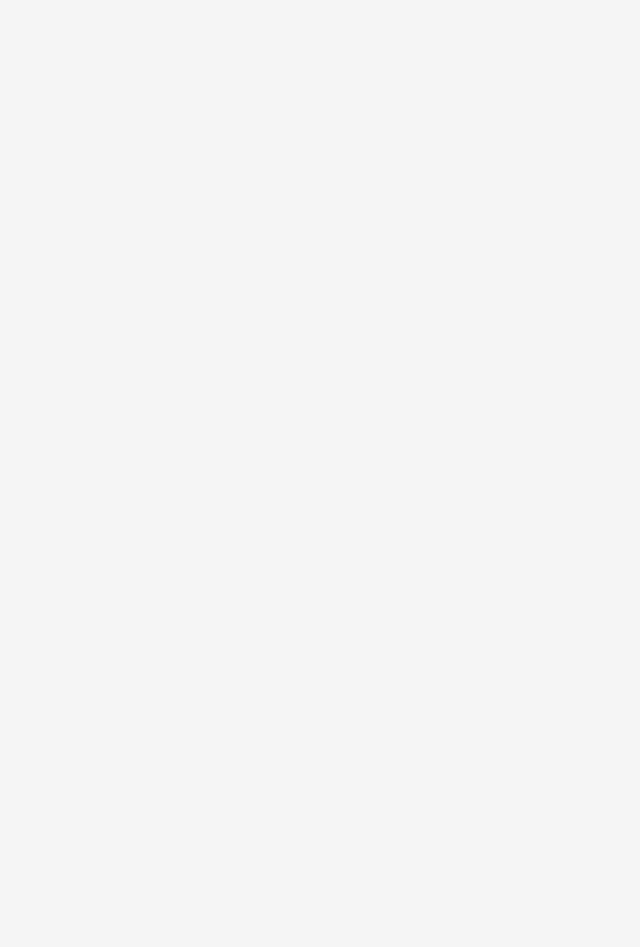
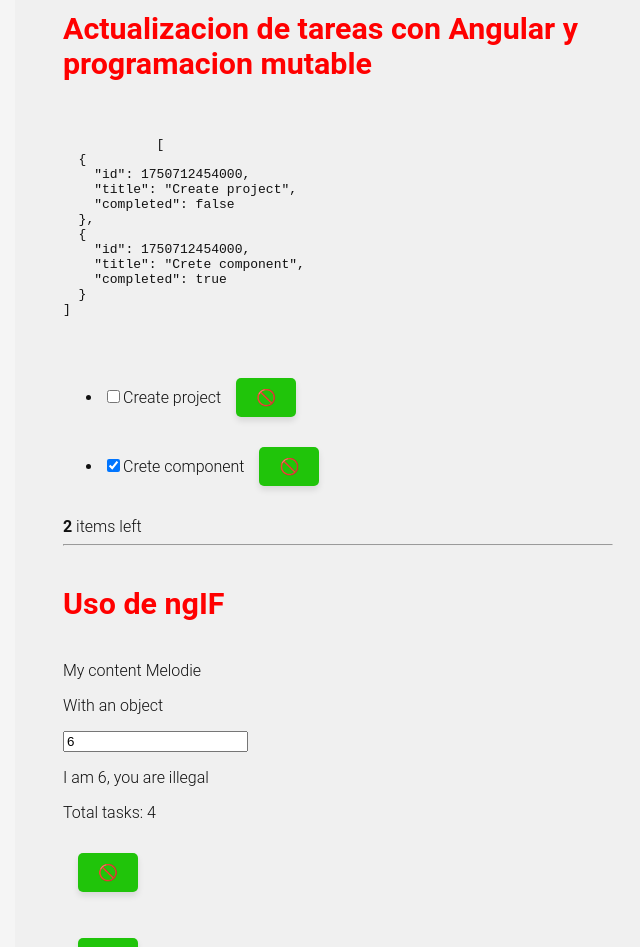
Before and after one commit to andresmr955/ANGULAR, an Angular app in the folder todoapp/: page /constru in a window 1280 px wide. Shown: the part 1720-2667 px from the top of the page, without its empty margins (302-942 px from the left). Before the commit the page ends 1719 px from the top, so only its background shows below. Built offline with nearby package versions, Linux system fonts and the light colour scheme.

Commit message:
learnign about ngIf, else, ngfor,[ngSwitch]

```diff
--- a/todoapp/src/app/pages/controlstructures/controlstructures.html
+++ b/todoapp/src/app/pages/controlstructures/controlstructures.html
@@ -11,6 +11,7 @@
 
     <h1>My Day</h1>
     <p>All my tasks in one place</p>
+
     <h4 class="title">List <strong>ngFor with change event</strong></h4>
     <input
     class="new-todo"
@@ -23,6 +24,7 @@
 
 
     <!-- This section should be hidden by default and shown when there are todos -->
+      <hr>
     <h4 class="title" >List <strong>ngFor with index and click</strong></h4>
     <ul class="todo-list">
         <li *ngFor="let task of tasks(); index as i">
@@ -35,7 +37,7 @@
 
         </li>
     </ul>
-
+     <hr>
     <h4 class="title" >Estructuración de Tareas en JavaScript: Uso de  <strong>Interfaces y Typing</strong></h4>
     <p>Creamos una carpeta al nivel de los componentes, y esta carpeta se llamara models, ahi inplementaremos los moldes de nuestras estructuras de datos.</p>
 
@@ -73,7 +75,7 @@
     (change)="changeHandlerInter($event)"
     />
     <ul class="todo-list">
-        <li *ngFor="let task of taskInterface(); index as i">
+        <li *ngFor="let task of tasksInterface(); index as i">
 
           <div class="view">
             <input class="toggle" type="checkbox" checked />
@@ -84,5 +86,57 @@
     </ul>
 
     <p>Despues se puede crear el metodo de agregar elementos o eliminar elementos de la lista</p>
+     <hr>
+     <h4 class="title" >Actualizacion de tareas con Angular y programacion mutable</h4>
 
+    <pre>
+        <code>
+            {{tasksInterface() | json}}
+        </code>
+    </pre>
+     <ul class="todo-list">
+        <li *ngFor="let task of tasksInterface(); index as i">
+
+          <div class="view">
+            <input class="toggle" type="checkbox" [checked]="task.completed" (change)="updateTask(i)" />
+            <label>{{task.title}}</label>
+            <button class="destroy" (click)="deleteTaskInter(i)"></button>
+          </div>
+        </li>
+    </ul>
+    <span class="todo-count"><strong>{{tasksInterface().length}}</strong> items left</span>
+ <hr>
+    <h4 class="title">Uso de ngIF</h4>
+
+    <div *ngIf="valor !== 1">
+      My content {{name()}}
+    </div>
+
+    <p>With an object</p>
+    <input type="number" [value]="person().age" (change)="changeAge($event)">
+
+    <div *ngIf="person().name === 'Andres' && person().age > 18 else noMayorEdad">
+      <p>I am {{ person().name }}</p>
+
+    </div>
+    <ng-template #noMayorEdad>
+      <p>I am {{person().age}}, you are illegal</p>
+    </ng-template>
+    <div *ngIf="tasks().length > 0; else noTask" >
+      <p>Total tasks: {{ tasks().length }}</p>
+      <p *ngFor="let task of tasks(); index as i">
+      <button class="destroy" (click)="deleteTask(i)"></button></p>
+    </div>
+    <ng-template #noTask>
+      <p>No hay tareas</p>
+    </ng-template>
+    <hr>
+   <h4 class="title">Pluralización y ngSwitch en Angular para manejo de condiciones múltiples</h4>
+   <input type="text" [value]="person().name" (change)="changeName($event)">
+   <div [ngSwitch]="person().name">
+      <p *ngSwitchCase="'Nicolas'">I am Nicolas</p>
+      <p *ngSwitchCase="'Andres'">I am Andres</p>
+      <p *ngSwitchCase="'Juan'">I am Juan</p>
+      <p *ngSwitchCase="'Camilo'">I am Camilo</p>
+   </div>
 </div>
--- a/todoapp/src/app/pages/controlstructures/controlstructures.ts
+++ b/todoapp/src/app/pages/controlstructures/controlstructures.ts
@@ -27,7 +27,7 @@ export class Controlstructures {
     ]
   );
 
-   taskInterface = signal<Task[]> ([
+   tasksInterface = signal<Task[]> ([
     {
       id: Date.now(),
       title: "Create project",
@@ -64,10 +64,55 @@ export class Controlstructures {
         title,
         completed: false,
       };
-      this.taskInterface.update((taskInterface) => [...taskInterface, newTask]);
+      this.tasksInterface.update((tasksInterface) => [...tasksInterface, newTask]);
     }
 
     deleteTaskInter(index: number){
-      this.taskInterface.update((taskInterface) => taskInterface.filter((task, position) => position !== index ));
+      this.tasksInterface.update((tasksInterface) => tasksInterface.filter((task, position) => position !== index ));
     }
+
+    updateTask(index: number){
+      this.tasksInterface.update((tasksInterface) => {
+        return tasksInterface.map((task, position) => {
+          if(position === index) {
+            return {
+              ...task,
+              completed: !task.completed
+            }
+          }
+          return task;
+        })
+      })
+    }
+
+    valor = 4
+    name = signal<string> ("Melodie")
+    person = signal({
+      name:  "Andres",
+      age: 6,
+      avatar: 'https://www.w3schools.com/howto/img_avatar.png',
+  })
+  changeAge(event:Event){
+    const input = event.target as HTMLInputElement;
+    const newValue = input.value;
+    this.person.update(prevState => {
+      return {
+        ...prevState,
+        age: parseInt(newValue, 10)
+      }
+    })
+
+  }
+
+  changeName(event:Event){
+    const input = event.target as HTMLInputElement;
+    const newValue = input.value;
+    this.person.update(prevState => {
+      return {
+        ...prevState,
+        name: newValue
+      }
+    })
+
+  }
 }
--- a/todoapp/src/app/pages/home/home.html
+++ b/todoapp/src/app/pages/home/home.html
@@ -19,7 +19,11 @@
         <li *ngFor="let task of tasks(); index as i">
 
           <div class="view">
-            <input class="toggle" type="checkbox" checked />
+            <input class="toggle"
+                   type="checkbox"
+                   [checked]="task.completed"
+                   (change)="onToggleComplete(task)"
+                   />
             <label>{{task.title}}</label>
             <button class="destroy" (click)="deleteTask(i)"></button>
           </div>
@@ -47,7 +51,16 @@
     <!-- This footer should be hidden by default and shown when there are todos -->
     <footer class="footer">
       <!-- This should be `0 items left` by default -->
-      <span class="todo-count"><strong>0</strong> item left</span>
+
+
+      <span class="todo-count" *ngIf="tasks().length > 1; else fewitems"><strong>{{tasks().length}}</strong> items left</span>
+        <ng-template #fewitems>
+            <span class="todo-count" *ngIf="tasks().length == 1; else cero"><strong>1</strong> item left</span>
+        </ng-template >
+
+        <ng-template #cero>
+            <span class="todo-count"  *ngIf="tasks().length == 0; else cero"><strong>0</strong> item left</span>
+        </ng-template>
       <!-- Remove this if you don't implement routing -->
       <ul class="filters">
         <li>
--- a/todoapp/src/app/pages/home/home.ts
+++ b/todoapp/src/app/pages/home/home.ts
@@ -44,4 +44,9 @@ export class Home {
   deleteTask(index: number){
     this.tasks.update((tasks) => tasks.filter((task, position) => position !== index ));
   }
+
+  onToggleComplete(task: Task){
+    task.completed = !task.completed
+    console.log(task.completed)
+  }
 }
```
